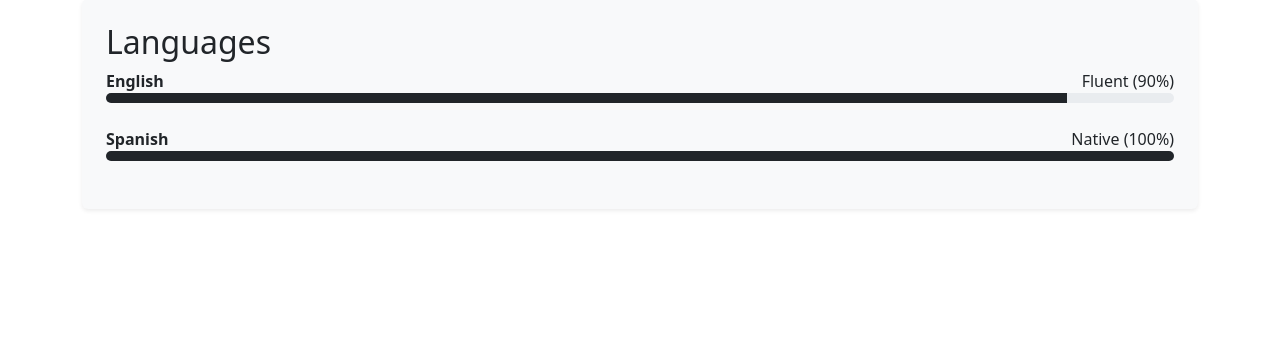
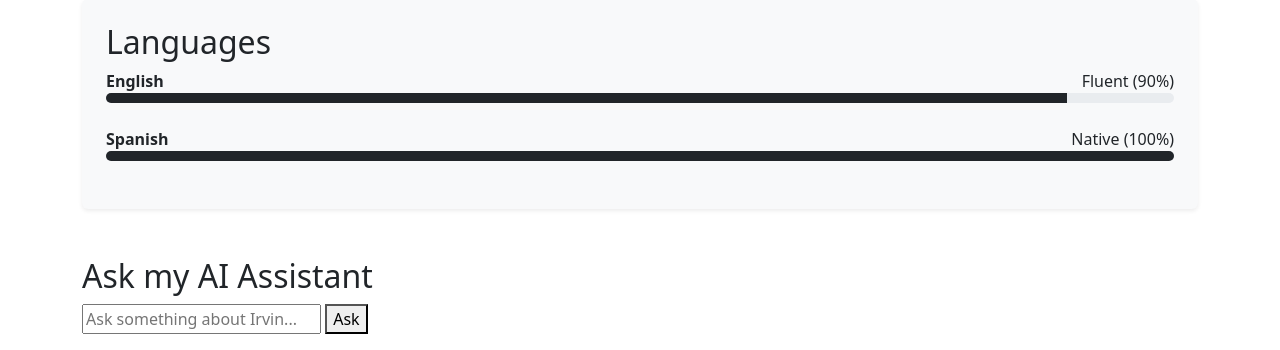
Before and after one commit to irvinpedraza/ProjectCV_Irvin, a Flask app: page / in a window 1280 px wide. Shown: the part 1326-1676 px from the top of the page. Before the commit the page ends 1536 px from the top, so only its background shows below. Run offline with Flask 3, Linux system fonts and the light colour scheme.

Commit message:
Update CV layout

```diff
--- a/templates/index.html
+++ b/templates/index.html
@@ -95,4 +95,26 @@
 </div>
 
 
+
+<h2>Ask my AI Assistant</h2>
+<input type="text" id="question" placeholder="Ask something about Irvin..." />
+<button onclick="askAI()">Ask</button>
+<p id="response"></p>
+<script>
+async function askAI() {
+    const question = document.getElementById("question").value;
+    const res = await fetch("/ask", {
+        method: "POST",
+        headers: {
+            "Content-Type": "application/json"
+        },
+        body: JSON.stringify({question})
+    });
+    const data = await res.json();
+    document.getElementById("response").innerText = data.answer;
+}
+</script>
+
+
+
 {%endblock%}
```
